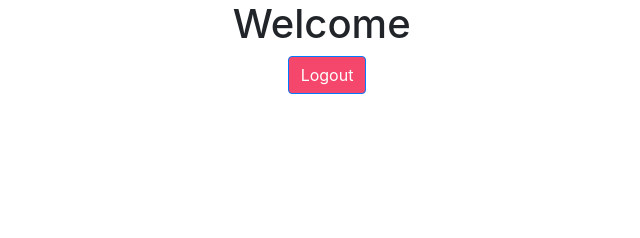
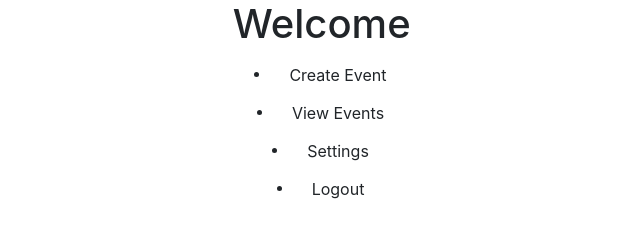
Before and after one commit to kpreilly/CommunityServicePlanner, a website: page public/logout.html in a window 1280 px wide. Shown: the whole page, without its empty margins (313-953 px from the left). Drawn offline with Linux system fonts and the light colour scheme.

Commit message:
Update logout.html

```diff
--- a/public/logout.html
+++ b/public/logout.html
@@ -13,7 +13,21 @@
     <div class="d-flex justify-content-center justify-content-xl-center">
         <h1 id="greeting">Welcome&nbsp;</h1>
         <h1 id="username">user</h1>
-    </div><button class="btn btn-primary" id="logout" type="button" style="background-color: rgb(244,71,107);">Logout</button>
+		 </div>
+	<li>
+	<button class="btn draw-border"  id="create" type="button">Create Event</button>
+	</li>
+	<li>
+	<button class="btn draw-border"  id="view" type="button">View Events</button>
+	</li>
+	<li>
+	<button class="btn draw-border"  id="settings" type="button">Settings</button>
+	</li>
+	<li>
+	<button class="btn draw-border"  id="logout" type="button">Logout</button>
+	</li>
+
+
     <script src="assets/js/jquery.min.js"></script>
     <script src="assets/bootstrap/js/bootstrap.min.js"></script>
     <script src="assets/js/logout.js"></script>
```
